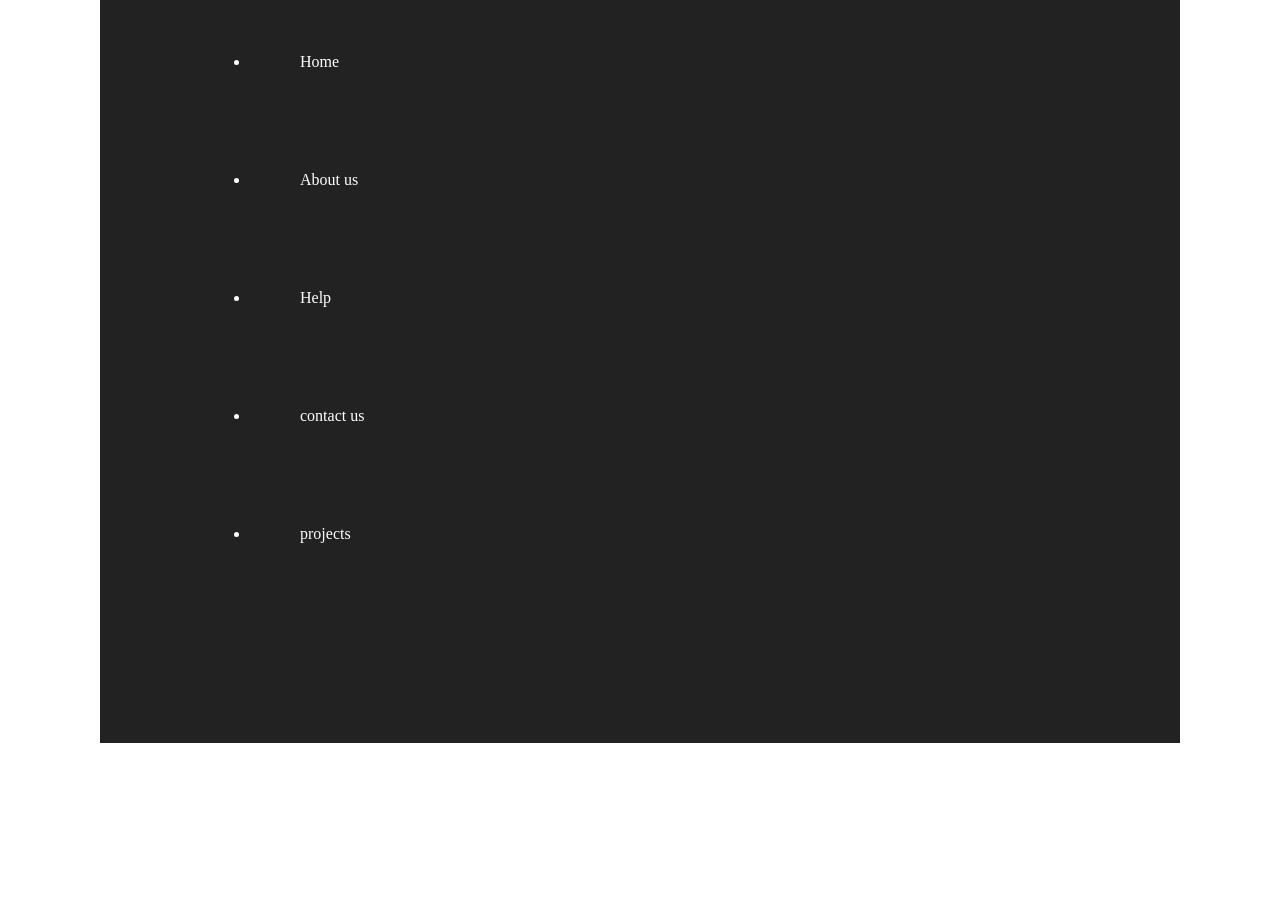
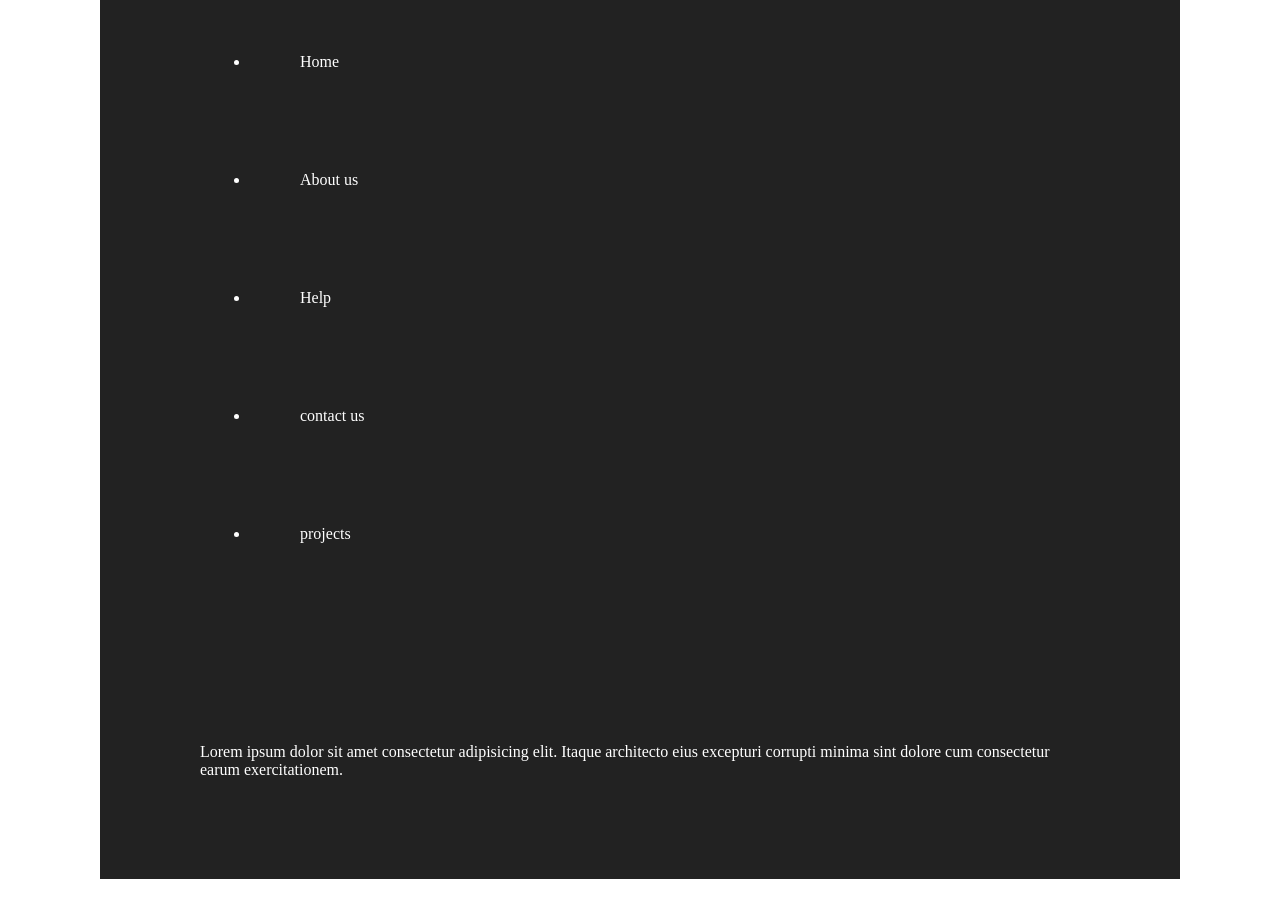
Before and after one commit to msdkarthi/project-one-, a plain HTML site: page index.html in a window 1280 px wide. Shown: the part 384-1301 px from the top of the page. Before the commit the page ends 1227 px from the top, so only its background shows below. Drawn offline with Linux system fonts and the light colour scheme.

Commit message:
para added

```diff
--- a/index.html
+++ b/index.html
@@ -19,6 +19,7 @@
                 <li>projects</li>
             </ul>
         </div>
+        <p>Lorem ipsum dolor sit amet consectetur adipisicing elit. Itaque architecto eius excepturi corrupti minima sint dolore cum consectetur earum exercitationem.</p>
     </div>
 </body>
 </html>
```
